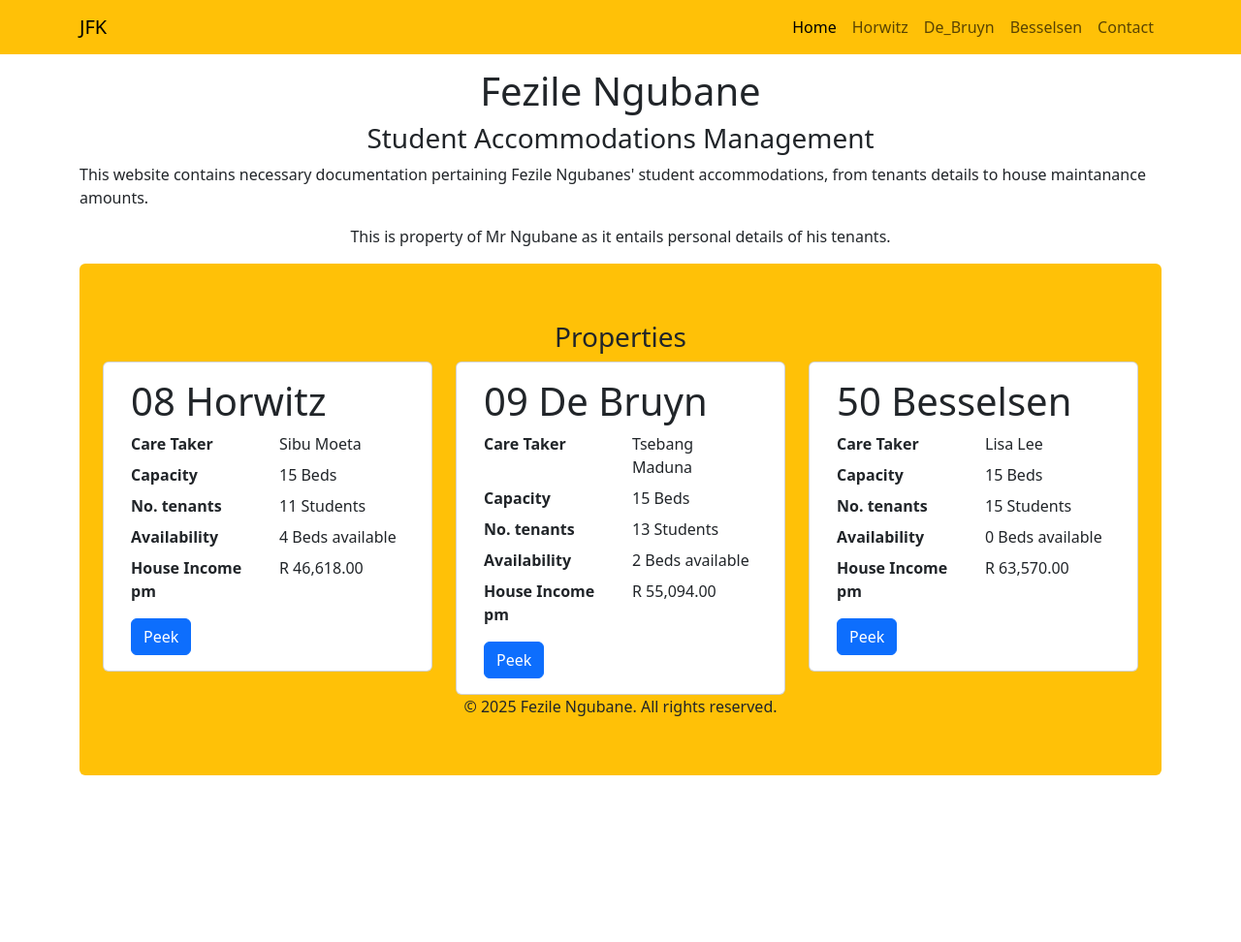
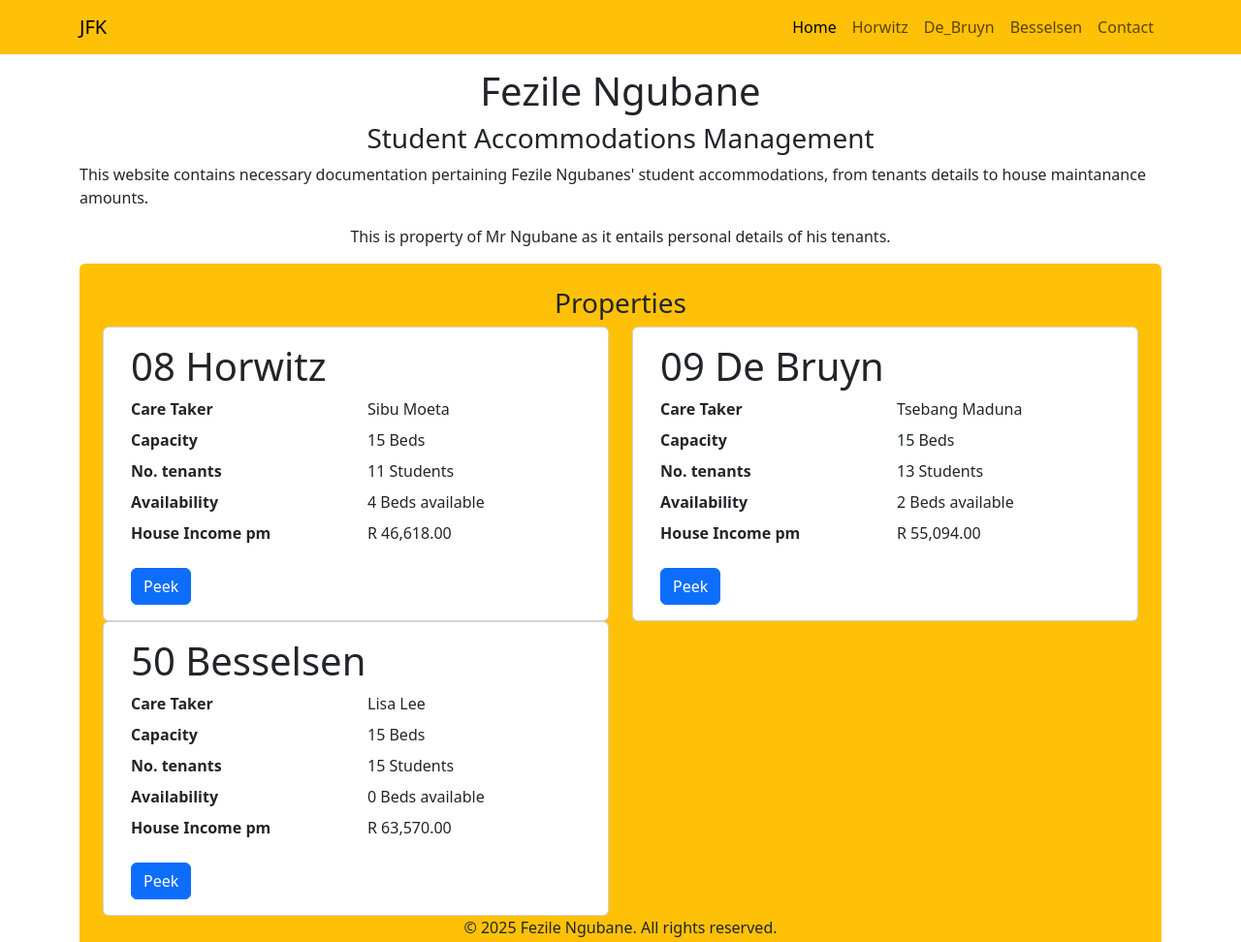
Before and after one commit to Tsb-Maduna/JFK, a plain HTML site: page index.html in a window 1280 px wide. Shown: the top 972 px of the page at 97% size. Before the commit the page ends 800 px from the top, so only its background shows below. Drawn offline with nearby package versions, Linux system fonts and the light colour scheme.

Commit message:
card responsiveness

```diff
--- a/index.html
+++ b/index.html
@@ -42,16 +42,16 @@
 			</div>
 		</nav>
 		<h1> Fezile Ngubane</h1>
-		<h3> Student Accommodations Management </h3>
+		<h3 class = "text-center"> Student Accommodations Management </h3>
 
 		<p> This website contains necessary documentation pertaining Fezile Ngubanes' student accommodations,
 		from tenants details to house maintanance amounts.</p>
 		<p> This is property of Mr Ngubane as it entails personal details of his tenants. </p>
-		<div class = "d-flex flex-column justify-content-center expand-lg align-items-center bg-warning p-4 rounded flex-grow-1">
+		<div class = "d-flex flex-column justify-content-center align-items-center bg-warning p-4 rounded flex-grow-1">
 		<h3 class = "text-center"> Properties </h3>
 			<div class = "row">
 				<!-- Item 1 -->
-				<div class = "col">
+				<div class = "col col-12 col-md-6">
 					<div class = "card container-fluid">
 						<div class = "card-body">
 							<h1 class = "card-title"> 08 Horwitz </h1>
@@ -76,7 +76,7 @@
 					</div>
 				</div>
 				<!-- Item 2 -->
-				<div class = "col">
+				<div class = "col col-12 col-md-6">
 					<div class = "card container-fluid">
 						<div class = "card-body">
 							<h1 class = "card-title"> 09 De Bruyn </h1>
@@ -102,7 +102,7 @@
 					</div>
 				</div>
 				<!-- Item 3 -->
-				<div class = "col">
+				<div class = "col col-12 col-md-6">
 					<div class = "card container-fluid">
 						<div class = "card-body">
 							<h1 class = "card-title"> 50 Besselsen </h1>
```
